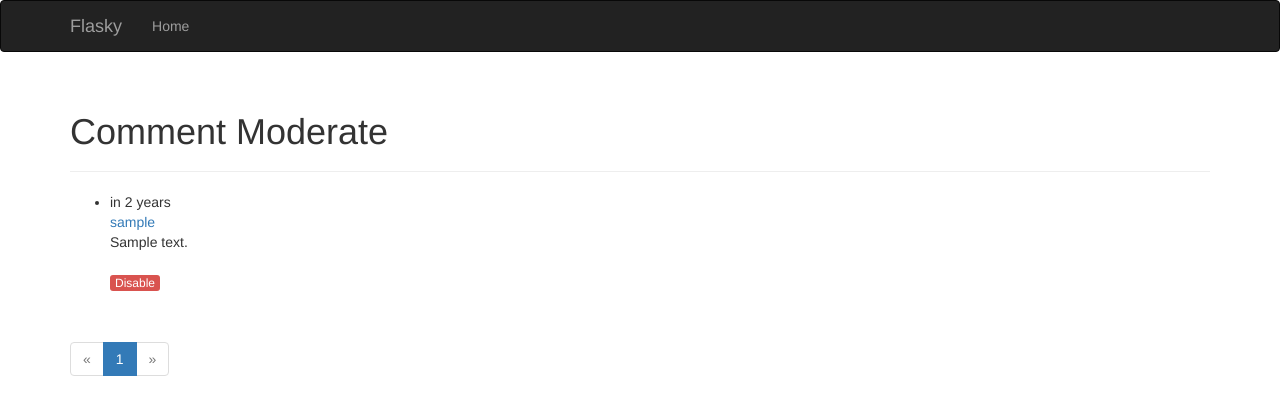
After one commit to venthent/Flasklearning, a Flask app: template flaskyy/app/templates/moderate.html in a window 1280 px wide. The commit adds this page. Shown: the top 415 px of the page. Run offline with Flask 2, Linux system fonts and the light colour scheme; the template is opened without the code that fills it: most values are stand-ins (such as "Sample title", 1, 10 or a date in 2020); some libraries are stand-ins or nearby versions.

Commit message:
Chapter 13.3

```diff
--- a/flaskyy/app/templates/_comments.html
+++ b/flaskyy/app/templates/_comments.html
@@ -9,12 +9,30 @@
                 <a href="{{ url_for('main.user',username=comment.author.username) }}">{{ comment.author.username }}</a>
             </div>
             <div class="comment-body">
+                {% if comment.disable %}
+                <p>
+                    <i>This comment has been disabled by a moderator</i>
+                </p>
+                {% endif %}
+                {% if moderate or not comment.disable %}
+
                 {% if comment.body_html %}
                 {{ comment.body_html|safe }}
                 {% else %}
                 {{ comment.body }}
                 {% endif %}
+                {% endif %}
             </div>
+
+              <br>
+              {% if comment.disable %}<!--在每篇评论的下方,协管员还能看到一个按钮,用来切换评论的状态-->
+              <a class="btn btn-default btn-xs" href="{{ url_for('main.moderate_enable',id=comment.id,page=page) }}">Enable</a>
+              {% else %}
+              <a class="btn-xs btn-xs btn-danger" href="{{ url_for('main.moderate_disable',id=comment.id,page=page) }}">Disable</a>
+
+              {% endif %}
+
+
         </div>
     </li>
     {% endfor %}
--- a/flaskyy/app/templates/base.html
+++ b/flaskyy/app/templates/base.html
@@ -22,6 +22,9 @@
         <div class="navbar-collapse collapse">
             <ul class="nav navbar-nav">
                 <li><a href="/">Home</a></li>
+                {% if current_user.can(Permission.MODERATE_COMMENTS) %}
+                <li><a href="{{ url_for('main.moderate') }}">Moderate Comments</a></li> #<!--在导航条中加入管理评论链接-->
+                {% endif %}
                 {% if current_user.is_authenticated %}
                 <li><a href="{{ url_for('main.user',username=current_user.username) }}">Profile</a></li>
                 {% endif %}
--- /dev/null
+++ b/flaskyy/app/templates/moderate.html
@@ -0,0 +1,16 @@
+{% extends 'base.html' %}
+{% import '_macros.html' as macros %}
+{% block title %}Flasky - Comment Moderation{% endblock %}
+{% block page_content %}
+<div class="page-header">
+    <h1>Comment Moderate</h1>
+</div>
+{% set moderate=True %}<!--用 Jinja2 提供的 set 指令定义一个模板变量 moderate ,并将其值设为 True-->
+{% include '_comments.html' %}
+{% if pagination %}
+<div class="pagination">
+    {{ macros.pagination_widget(pagination, '.moderate') }}
+</div>
+{% endif %}
+
+{% endblock %}
```
Also changed, not shown: flaskyy/app/main/views.py (+31 -0 lines).
